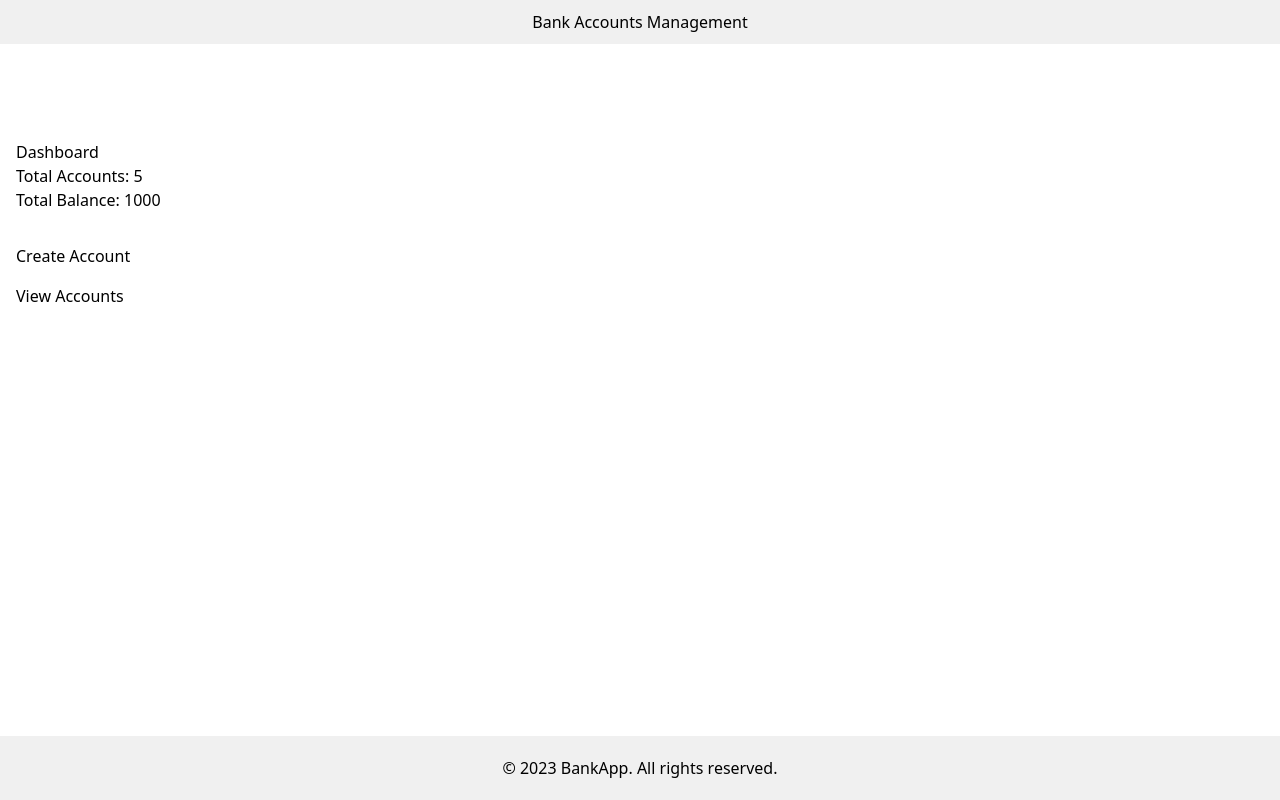
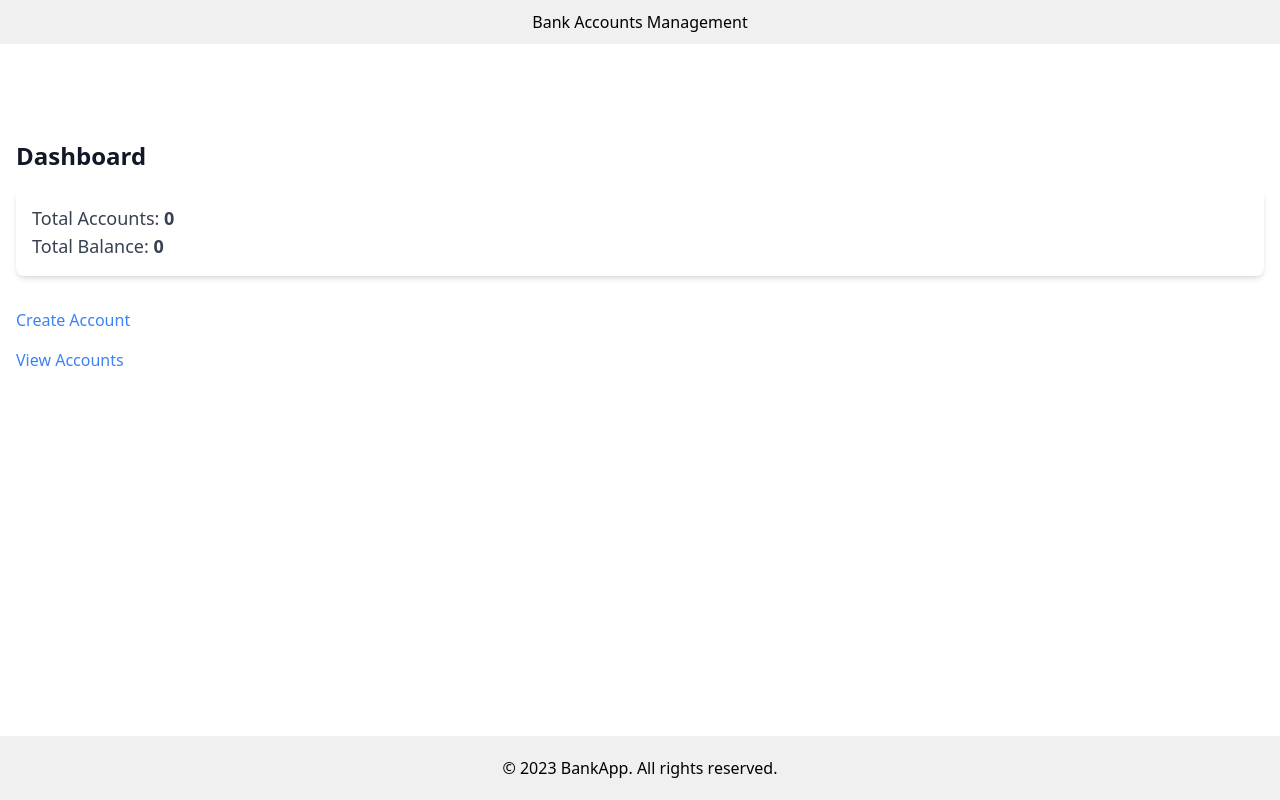
Before and after one commit to Had3r/web-app, a React (Create React App) app in the folder frontend/: page / in a window 1280 px wide. Built offline with nearby package versions, Linux system fonts and the light colour scheme; no server answers.

Commit message:
[WIP]: work on Dashboard page

```diff
--- a/frontend/src/pages/Dashboard/Dashboard.tsx
+++ b/frontend/src/pages/Dashboard/Dashboard.tsx
@@ -1,13 +1,52 @@
+import React, { useState, useEffect } from 'react';
+
 import { Link } from 'react-router-dom';
+import { fetchAccounts } from 'services/fetchAccounts';
 
-export const Dashboard = () => (
-  <>
-    <h1>Dashboard</h1>
-    <p>Total Accounts: 5</p>
-    <p>Total Balance: 1000</p>
-    <nav className="py-8 inline-flex flex-col gap-4">
-      <Link to="/create-account">Create Account</Link>
-      <Link to="/view-accounts">View Accounts</Link>
-    </nav>
-  </>
-);
+export const Dashboard = () => {
+  const [totalAccounts, setTotalAccounts] = useState(0);
+  const [totalBalance, setTotalBalance] = useState(0);
+
+  useEffect(() => {
+    const fetchData = async () => {
+      try {
+        const accounts = await fetchAccounts();
+        setTotalAccounts(accounts.total);
+        const balanceSum = accounts.data.reduce(
+          (acc, account) => acc + account.balance,
+          0
+        );
+        setTotalBalance(balanceSum);
+      } catch (error) {
+        console.error('Failed to fetch accounts:', error);
+      }
+    };
+
+    fetchData();
+  }, []);
+
+  return (
+    <>
+      <h1 className="text-2xl font-bold text-gray-900">Dashboard</h1>
+      <div className="mt-4 p-4 rounded-lg shadow-md bg-white">
+        <p className="text-lg text-gray-700">
+          Total Accounts: <span className="font-semibold">{totalAccounts}</span>
+        </p>
+        <p className="text-lg text-gray-700">
+          Total Balance: <span className="font-semibold">{totalBalance}</span>
+        </p>
+      </div>
+      <nav className="py-8 inline-flex flex-col gap-4">
+        <Link
+          to="/create-account"
+          className="text-blue-500 hover:text-blue-700"
+        >
+          Create Account
+        </Link>
+        <Link to="/view-accounts" className="text-blue-500 hover:text-blue-700">
+          View Accounts
+        </Link>
+      </nav>
+    </>
+  );
+};
```
